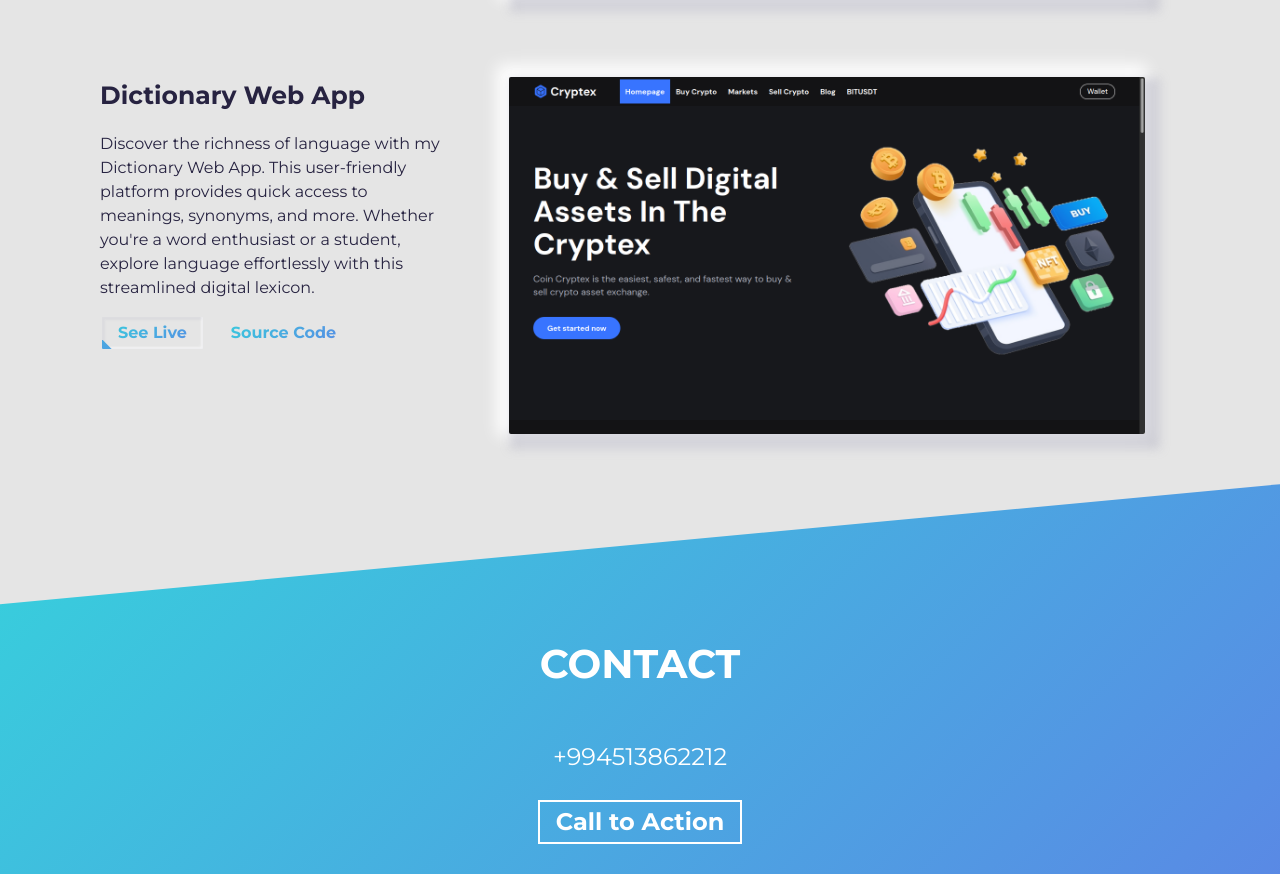
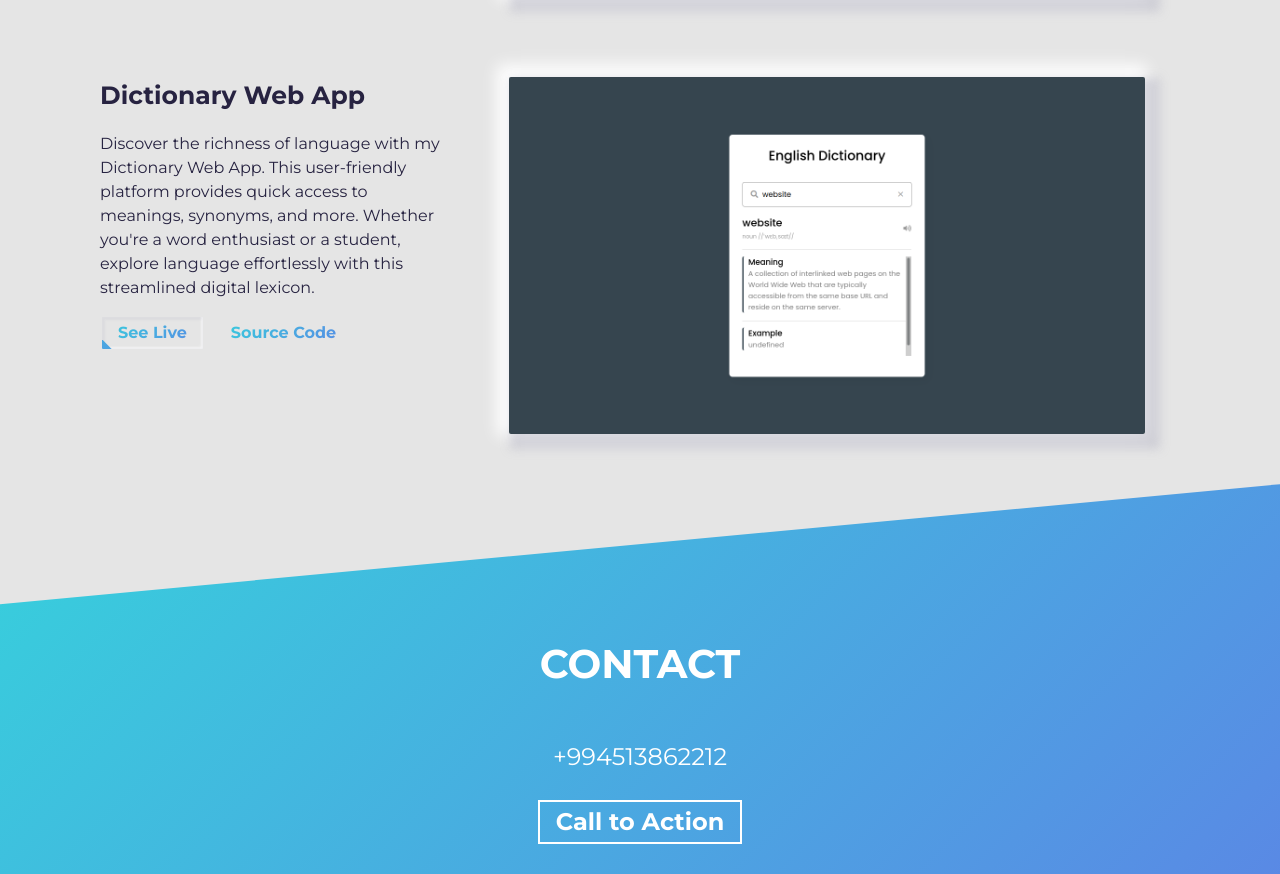
Before and after one commit to RaulAbakarov/MyPortfolio, a plain HTML site: page index.html in a window 1280 px wide. Shown: the part 3024-3898 px from the top of the page. Drawn offline with Linux system fonts and the light colour scheme.

Commit message:
Update index.html
commit

```diff
--- a/index.html
+++ b/index.html
@@ -276,7 +276,7 @@ Have fun creating your portfolio on this template!!! -->
               <a href="https://raulabakarov.github.io/DictionaryWebApp/" target="_blank" rel="noopener noreferrer">
                 <div class="thumbnail rounded">
                   <img
-                    src="./assets/crypto.png"
+                    src="./assets/dictionary.png"
                     class="img-fluid"
                     alt="Project Image"
                     width="1366"
```
